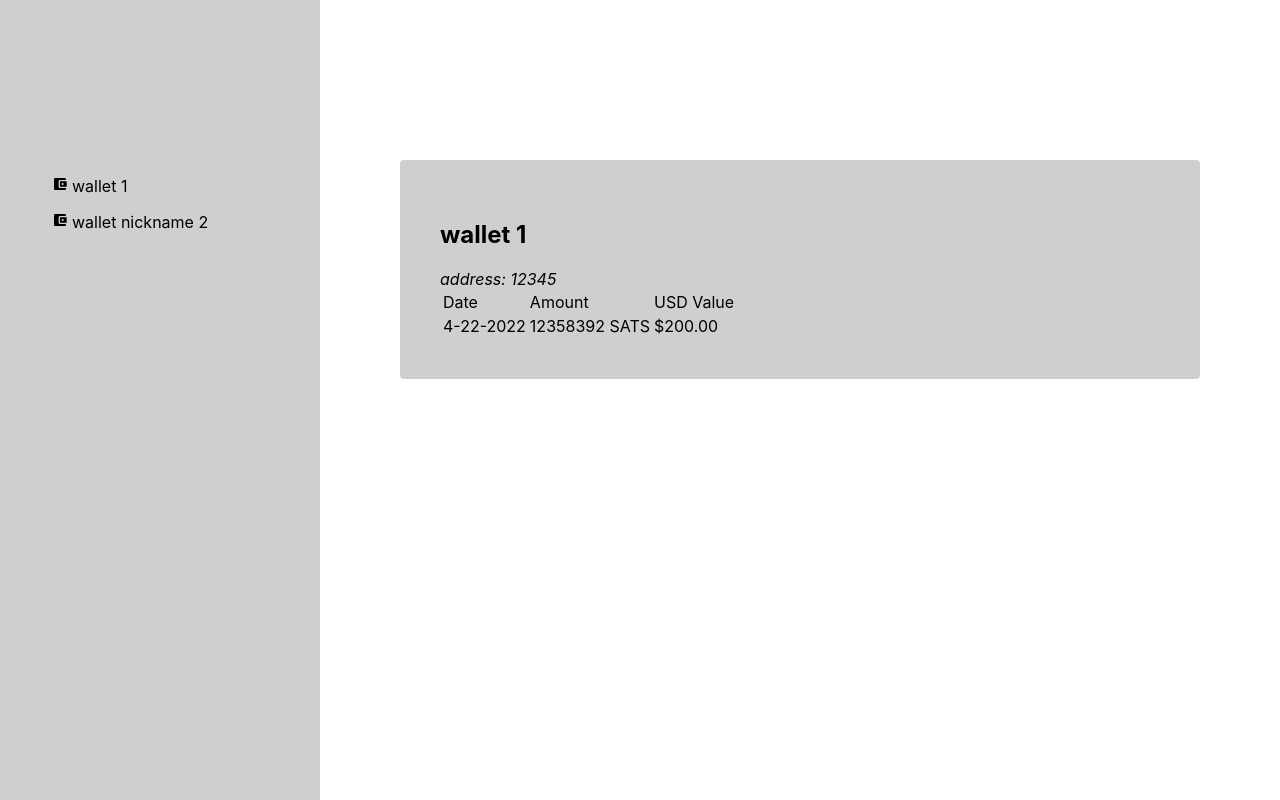
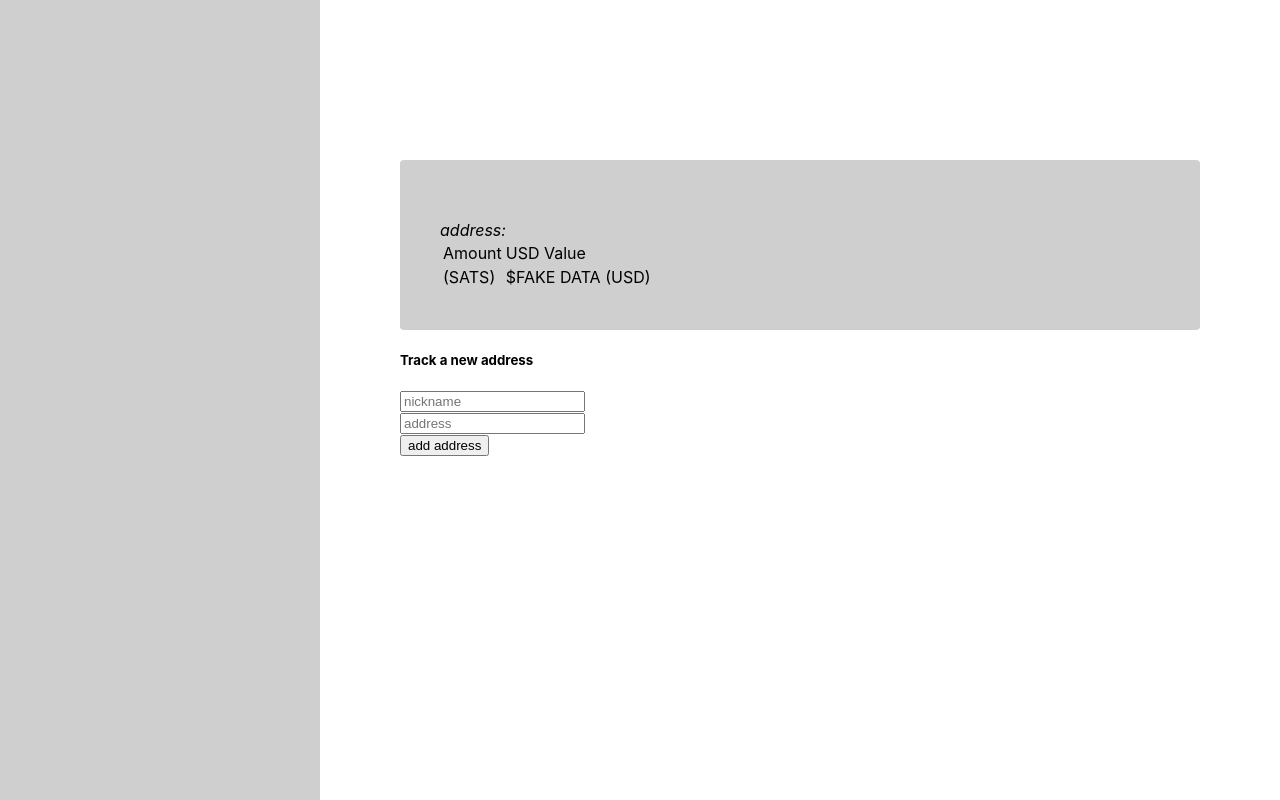
Before and after one commit to DeeterCesler/btc-wallet-tracker, a React (Create React App) app: page / in a window 1280 px wide. Built offline with nearby package versions, Linux system fonts and the light colour scheme.

Commit message:
fetch wallet, display current balance, and save wallet address locally

```diff
--- a/src/App.js
+++ b/src/App.js
@@ -1,4 +1,4 @@
-import React, {useState} from 'react';
+import React, {useState, useEffect} from 'react';
 import './App.css';
 // import ReactDOM from 'react-dom';
 import {Box, Grid} from '@mui/material';
@@ -35,30 +35,67 @@ const useStyles = makeStyles({
   }
 });
 
-// const wallets = localStorage.getItem('wallets');
+const apiUrl = "https://api.blockcypher.com/v1/btc/main/addrs/";
 
 const localStorageSim = [
   {
     nickname: 'wallet 1' || '',
     type: 'wallet' || 'group',
-    id: 12345 || '',
+    address: 12345 || '',
   },
   {
     nickname: 'wallet nickname 2' || '',
     type: 'wallet' || 'group',
-    id: 67890 || '',
+    address: 67890 || '',
   },
 ];
 
 
 function App() {
   // const [wallet, setWallet] = useState(wallets ? wallets[0] : null);
-  const [wallet, setWallet] = useState(localStorageSim[0]);
+  const [wallet, setWallet] = useState( [0]);
+  const [storedAddys, setStoredAddys] = useState(localStorageSim);
+  const [newAddy, setNewAddy] = useState({nickname: '', address: null});
+  const [balance, setBalance] = useState('');
   const classes = useStyles();
 
-  const handleWalletSelect = (id) => {
-    const w = localStorageSim.find(w => id === w.id)
+  const handleWalletSelect = async (address) => {
+    const w = storedAddys.find(w => address === w.address)
+    const info = await getAddressInfo(address)
     setWallet(w);
+    setBalance(info.balance);
+  }
+
+  const getAddressInfo = async (address) => {
+    const info = await fetch(apiUrl + address,{
+      headers:{
+        'Content-Type': 'application/json'
+      },
+    });
+    return await info.json();
+  }
+
+  const getSavedAddys = async () => {
+    const addys = await localStorage.getItem('addresses');
+    const parsedAddys = await JSON.parse(addys);
+    setStoredAddys(parsedAddys);
+  }
+
+  useEffect(()=>{
+    getSavedAddys();
+  },[])
+
+  const handleAddWallet = (e) => {
+    e.preventDefault();
+    console.log('current')
+    const current = localStorage.getItem('addresses')
+    const updated = current ? [...current, newAddy] : [newAddy];
+    console.log(updated)
+    localStorage.setItem('addresses', JSON.stringify(updated));
+  }
+
+  const updateAddress = (field, value) => {
+    setNewAddy({...newAddy, [field]: value});
   }
 
 
@@ -66,8 +103,8 @@ function App() {
     <Box style={{minHeight: '100%'}}>
       <Grid container>
         <Grid className={classes.leftColumn} item xs={3}>
-          {localStorageSim.map((w)=> {
-            return <div className={classes.sidebar} onClick={()=>handleWalletSelect(w.id)} name={w.id.toString()} key={w.id}>
+          {storedAddys?.map((w)=> {
+            return <div className={classes.sidebar} onClick={()=>handleWalletSelect(w.address)} name={w.address.toString()} key={w.address}>
               <AccountBalanceWalletIcon/>
               <span>{w.nickname}</span>
             </div>
@@ -76,22 +113,30 @@ function App() {
         <Grid item xs={9} className={classes.rightColumn}>
           <div className={classes.walletContainer}>
             <h2>{wallet.nickname}</h2>
-            <i>address: {wallet.id}</i>
+            <i>address: {wallet.address}</i>
             <table className={classes.transactions}>
               <thead>
-                <td>Date</td>
+                {/* <td>Date</td> */}
                 <td>Amount</td>
                 <td>USD Value</td>
               </thead>
               <tbody>
                 <tr>
-                  <td>4-22-2022</td>
-                  <td>12358392 SATS</td>
-                  <td>$200.00</td>
+                  {/* <td>4-22-2022</td> */}
+                  <td>{balance} (SATS)</td>
+                  <td>$FAKE DATA (USD)</td>
                 </tr>
               </tbody>
             </table>
           </div>
+          <form onSubmit={handleAddWallet}>
+            <h5>Track a new address</h5>
+            <input name="nickname" placeholder='nickname' onChange={(e)=>updateAddress('nickname',e.target.value)} />
+            <br/>
+            <input name="address" placeholder='address' onChange={(e)=>updateAddress('address',e.target.value)} />
+            <br/>
+            <button type="submit" >add address</button>
+          </form>
         </Grid>
       </Grid>
     </Box>
```
